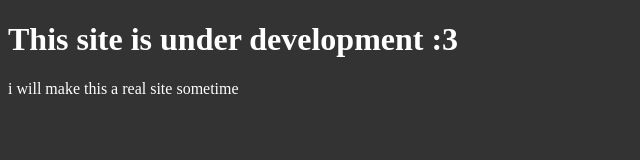
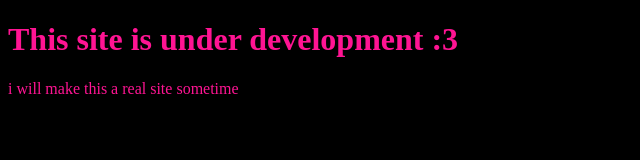
Before and after one commit to foxxytux/foxxytux.github.io, a plain HTML site: page index.html in a window 1280 px wide. Shown: the whole page, without its empty margins (0-640 px from the left). Drawn offline with Linux system fonts and the light colour scheme.

Commit message:
Update index.html

```diff
--- a/index.html
+++ b/index.html
@@ -1,8 +1,8 @@
 <!DOCTYPE html>
 <style>
   body {
-    color: white;
-    background-color: #333;
+    color: deeppink;
+    background-color: black;
   }
 </style>
 <title>Site of FoxxyTux</title>
```
